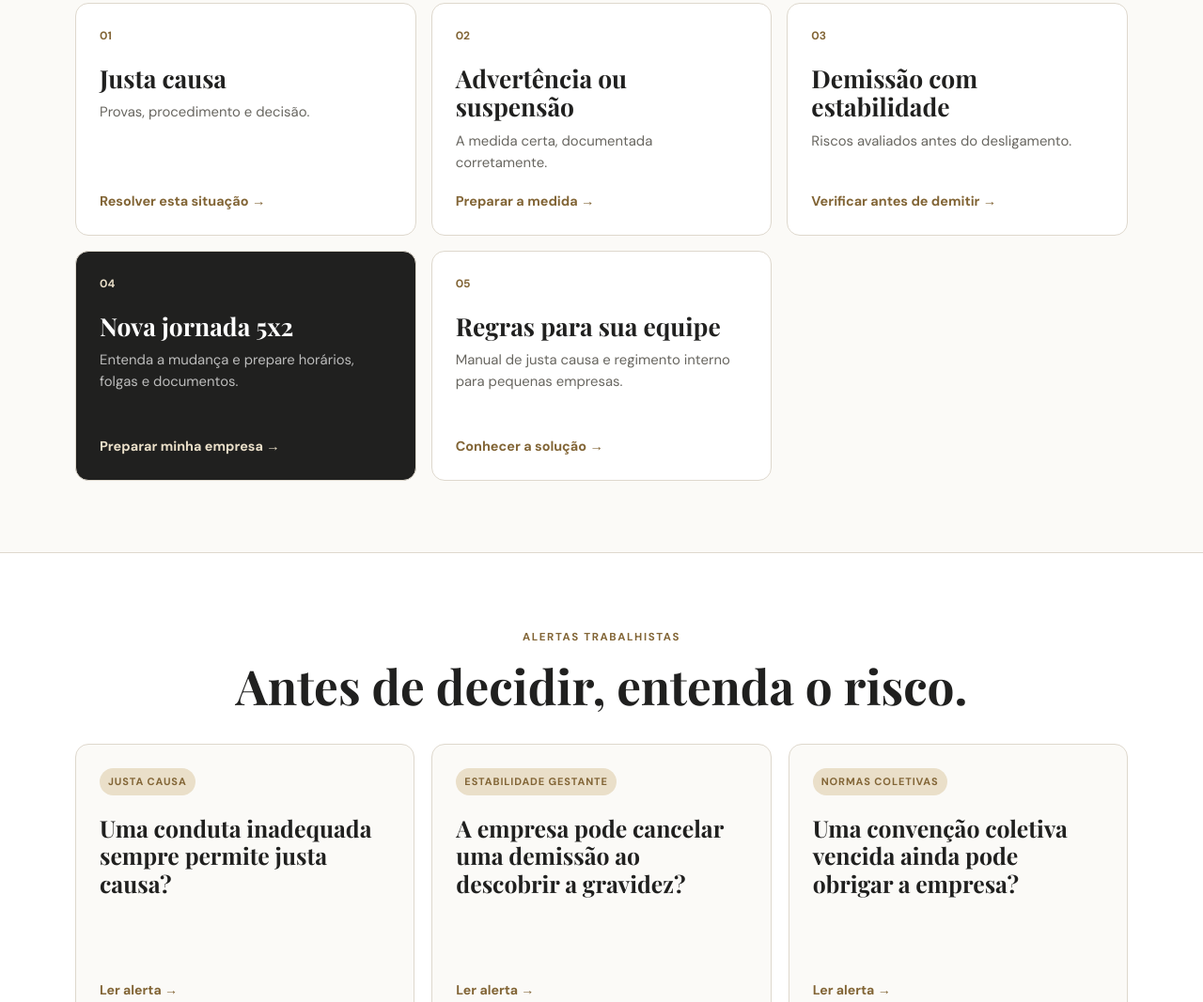
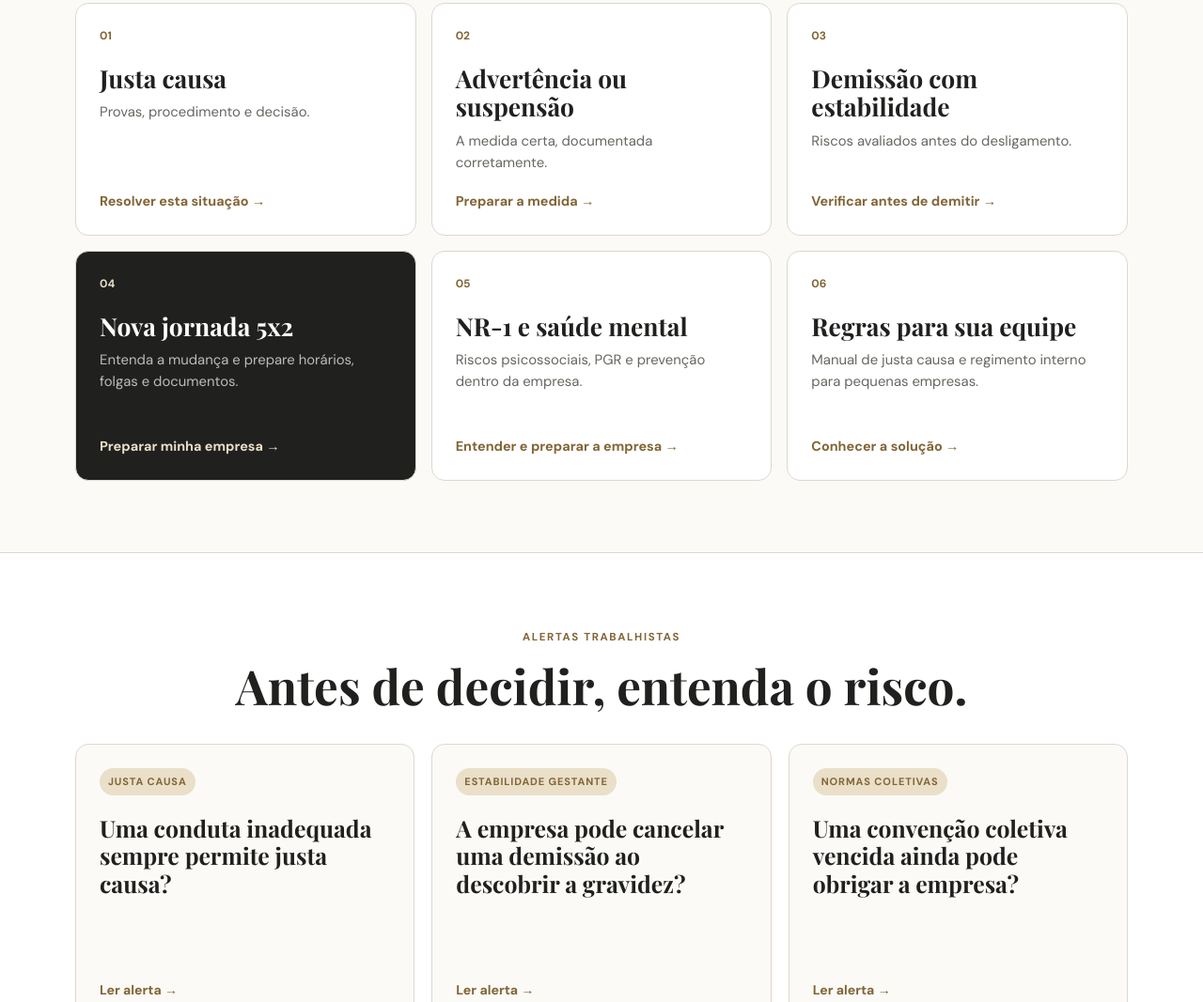
Before and after one commit to hebertsimaoadv-cmyk/trabalhista-empresarial, a plain HTML site: page index.html in a window 1280 px wide. Shown: the part 1031-2098 px from the top of the page at 94% size. Drawn offline with nearby package versions, Linux system fonts and the light colour scheme.

Commit message:
Adiciona solução sobre NR-1 à página principal

```diff
--- a/index.html
+++ b/index.html
@@ -67,7 +67,8 @@
           <article class="service-card"><span class="service-number">02</span><h3>Advertência ou suspensão</h3><p>A medida certa, documentada corretamente.</p><a href="solucao.html?tipo=advertencia">Preparar a medida →</a></article>
           <article class="service-card"><span class="service-number">03</span><h3>Demissão com estabilidade</h3><p>Riscos avaliados antes do desligamento.</p><a href="solucao.html?tipo=estabilidade">Verificar antes de demitir →</a></article>
           <article class="service-card featured"><span class="service-number">04</span><h3>Nova jornada 5x2</h3><p>Entenda a mudança e prepare horários, folgas e documentos.</p><a href="jornada-5x2.html">Preparar minha empresa →</a></article>
-          <article class="service-card"><span class="service-number">05</span><h3>Regras para sua equipe</h3><p>Manual de justa causa e regimento interno para pequenas empresas.</p><a href="consultoria.html">Conhecer a solução →</a></article>
+          <article class="service-card"><span class="service-number">05</span><h3>NR-1 e saúde mental</h3><p>Riscos psicossociais, PGR e prevenção dentro da empresa.</p><a href="nr1-riscos-psicossociais.html">Entender e preparar a empresa →</a></article>
+          <article class="service-card"><span class="service-number">06</span><h3>Regras para sua equipe</h3><p>Manual de justa causa e regimento interno para pequenas empresas.</p><a href="consultoria.html">Conhecer a solução →</a></article>
         </div>
       </div>
     </section>
@@ -100,7 +101,7 @@
         <div class="contact-copy"><span class="eyebrow">Contato</span><h2>Qual decisão sua empresa precisa tomar?</h2></div>
         <form class="contact-form" id="contactForm">
           <label>Nome<input type="text" name="nome" autocomplete="name" required placeholder="Seu nome" /></label>
-          <label>Assunto<select name="assunto" id="assunto" required><option value="">Selecione</option><option value="Justa causa">Justa causa</option><option value="Advertência ou suspensão">Advertência ou suspensão</option><option value="Demissão de empregado com estabilidade">Demissão com estabilidade</option><option value="Elaboração de regimento interno">Regimento interno</option><option value="Consultoria trabalhista empresarial">Consultoria trabalhista</option><option value="Adaptação à jornada 5x2">Adaptação à jornada 5x2</option><option value="Análise de uma decisão trabalhista">Outro assunto</option></select></label>
+          <label>Assunto<select name="assunto" id="assunto" required><option value="">Selecione</option><option value="Justa causa">Justa causa</option><option value="Advertência ou suspensão">Advertência ou suspensão</option><option value="Demissão de empregado com estabilidade">Demissão com estabilidade</option><option value="Elaboração de regimento interno">Regimento interno</option><option value="Consultoria trabalhista empresarial">Consultoria trabalhista</option><option value="Adaptação à jornada 5x2">Adaptação à jornada 5x2</option><option value="Adequação à NR-1 e riscos psicossociais">NR-1 e riscos psicossociais</option><option value="Análise de uma decisão trabalhista">Outro assunto</option></select></label>
           <label>O que aconteceu?<textarea name="mensagem" required rows="3" placeholder="Descreva brevemente a situação"></textarea></label>
           <input type="hidden" name="perfil" value="Empresa, contador ou RH" />
           <button class="btn btn-primary btn-full" type="submit">Enviar pelo WhatsApp</button>
```
